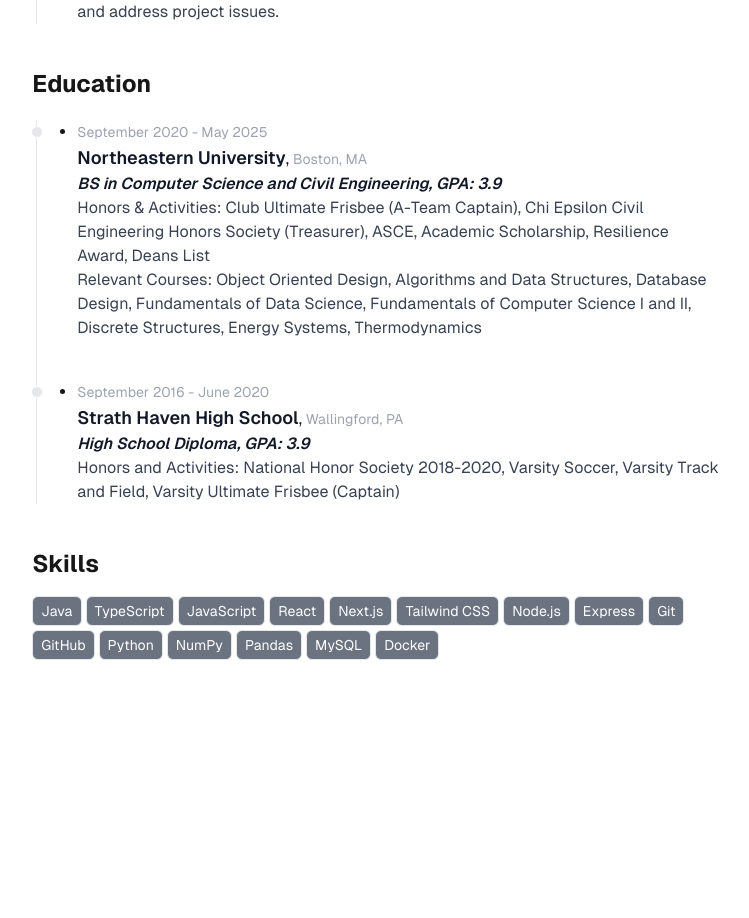
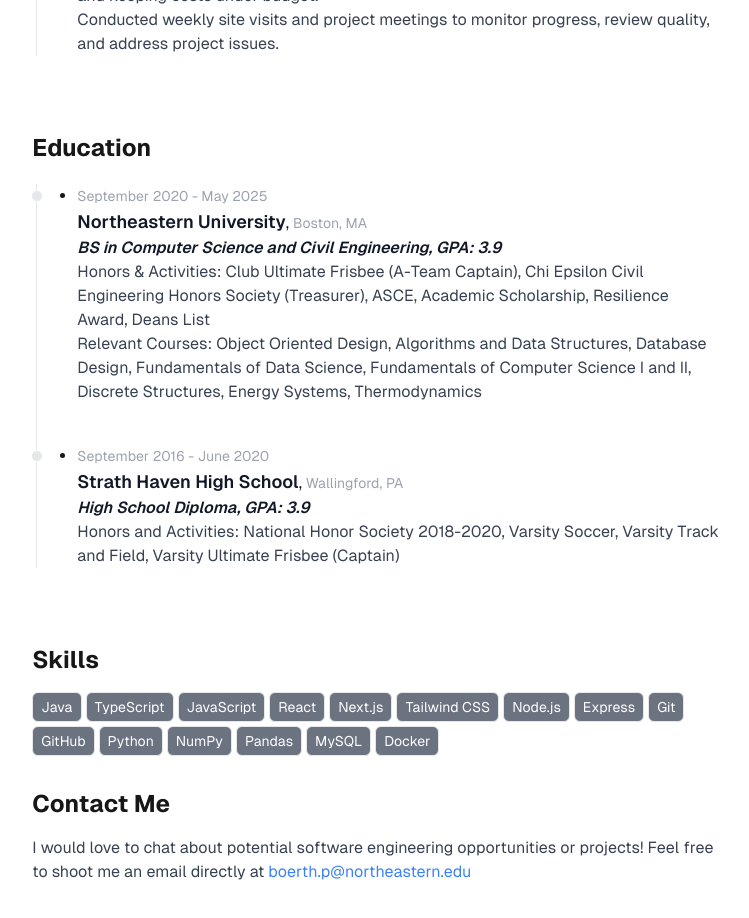
Before and after one commit to pmboerth/pmboerth.github.io, a Next.js app: page / in a window 1280 px wide. Shown: the part 900-1818 px from the top of the page, without its empty margins (261-1010 px from the left). Before the commit the page ends 1640 px from the top, so only its background shows below. Built offline with nearby package versions, Linux system fonts and the light colour scheme.

Commit message:
added contact me component

```diff
--- a/app/page.tsx
+++ b/app/page.tsx
@@ -1,3 +1,4 @@
+import ContactMe from "@/components/ContactMe";
 import Education from "@/components/Education";
 import Intro from "@/components/Intro";
 import Skills from "@/components/Skills";
@@ -8,11 +9,13 @@
 export default function Home() {
   return (
     <div className="relative w-8/12 mx-auto items-center justify-items-center min-h-screen p-8 pb-20 gap-16 sm:p-20 font-[family-name:var(--font-geist-sans)]">
-      <main className="flex flex-col gap-8 row-start-2 items-center sm:items-start"></main>
-      <Intro />
-      <WorkExperience />
-      <Education />
-      <Skills />
+      <main className="flex flex-col gap-8 row-start-2 items-center sm:items-start">
+        <Intro />
+        <WorkExperience />
+        <Education />
+        <Skills />
+        <ContactMe />
+      </main>
     </div>
   );
 }
--- /dev/null
+++ b/components/ContactMe.tsx
@@ -0,0 +1,15 @@
+
+
+const ContactMe = () => {
+    return (
+        <div className="flex flex-col gap-4">
+            <h1 className="text-2xl font-bold">Contact Me</h1>
+            <p className="text-base text-gray-700">
+                I would love to chat about potential software engineering opportunities or projects! Feel free to shoot me an email directly at&nbsp;
+                <a className="text-blue-500" href="mailto:boerth.p@northeastern.edu">boerth.p@northeastern.edu</a>
+            </p>
+        </div>
+    )
+}
+
+export default ContactMe;
```
